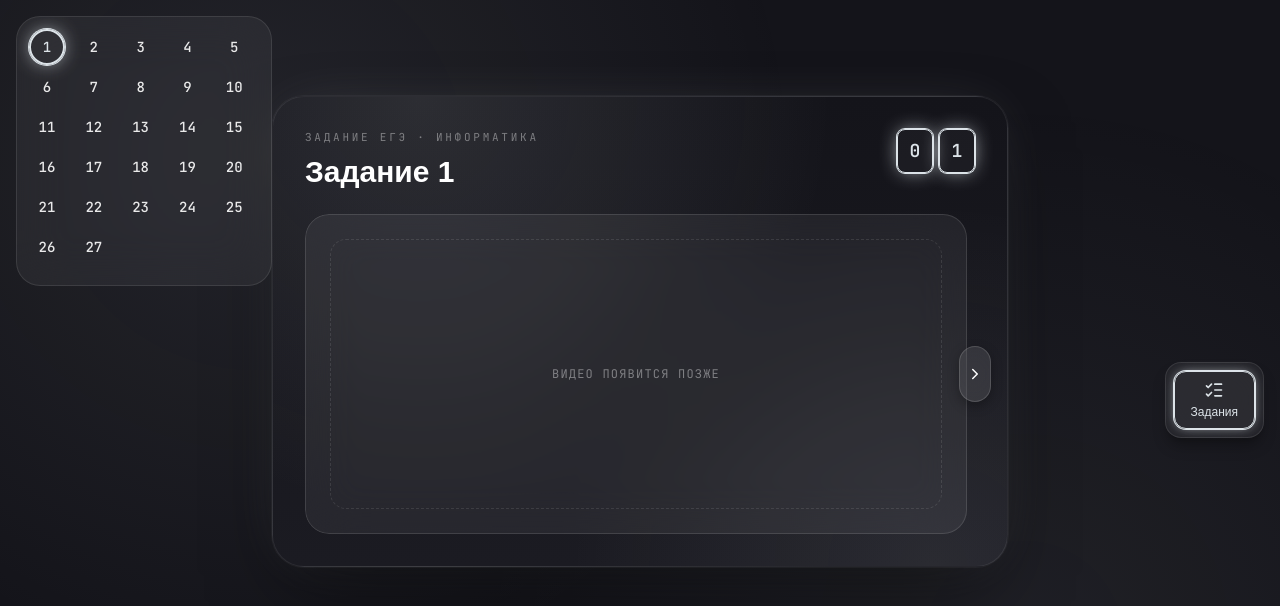
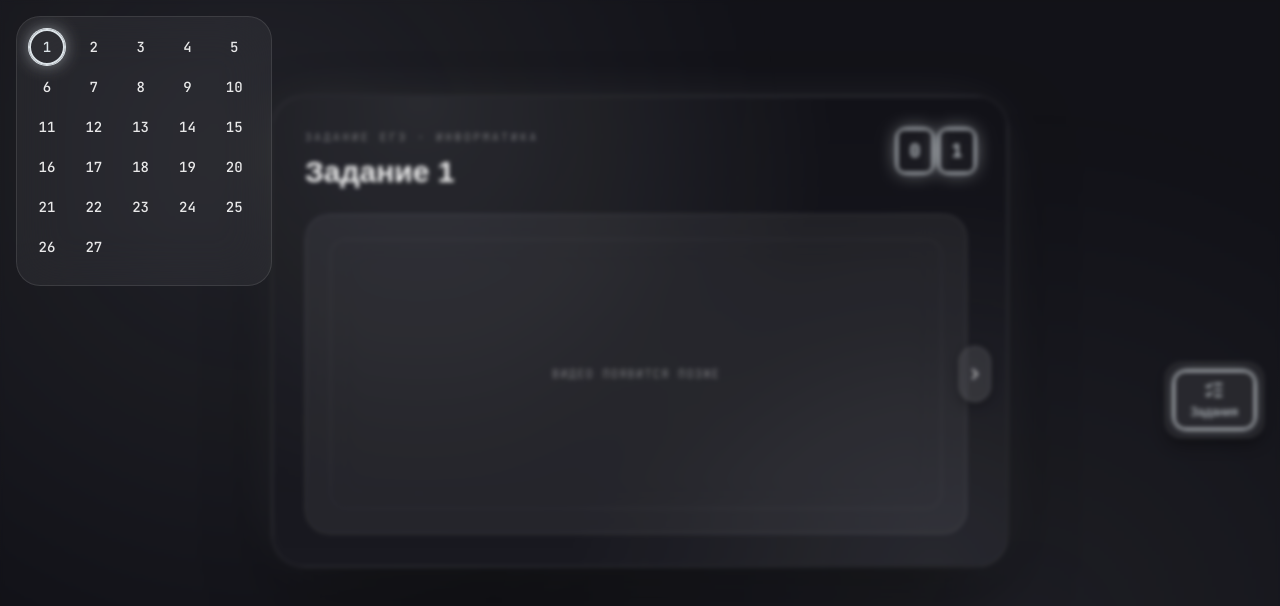
Before and after one commit to IvanIlinov/ege-platform, a Next.js app: page /tasks/1 in a window 1280 px wide. Both pictures are taken after a click on the button 37 px from the left and 37 px from the top of the page. Shown: the top 606 px of the page. Built offline with nearby package versions, Linux system fonts and the light colour scheme; a web font is replaced by a local one.

Commit message:
feat: [UI:TaskNav]  Add overlay-effect

```diff
--- a/features/tasks/components/TaskNav.tsx
+++ b/features/tasks/components/TaskNav.tsx
@@ -2,7 +2,7 @@
 
 import { usePathname } from "next/navigation";
 import { useState, useRef, useEffect } from "react";
-import { motion } from "framer-motion";
+import { AnimatePresence, motion } from "framer-motion";
 import { useTransitionNavigate } from "@/shared/components/PageTransition";
 
 const TASK_COUNT = 27;
@@ -42,16 +42,37 @@ export function TaskNav() {
     }, [isOpen]);
 
     return (
+        <>
+            {/* Размытие фона */}
+            <AnimatePresence>
+                {isOpen && (
+                    <motion.div
+                        initial={{ opacity: 0 }}
+                        animate={{ opacity: 1 }}
+                        exit={{ opacity: 0 }}
+                        transition={{ duration: 0.25 }}
+                        onClick={() => setIsOpen(false)}
+                        className="
+                            fixed inset-0
+                            z-[90]
+                            backdrop-blur-[2px]
+                            bg-black/5
+                        "
+                    />
+                )}
+            </AnimatePresence>
+
+            {/* Меню */}
             <div
                 ref={wrapperRef}
                 className="
-                fixed left-4 bottom-8
+                    fixed
+                    left-4 bottom-8
                     md:bottom-auto md:top-4
                     z-[100]
                 "
             >
                 <motion.div
-                layout
                     layoutId="task-nav"
                     animate={{
                         width: isOpen ? 256 : 40,
@@ -103,7 +124,9 @@ export function TaskNav() {
                                     return (
                                         <button
                                             key={id}
-                                        onClick={() => handleSelect(id)}
+                                            onClick={() =>
+                                                handleSelect(id)
+                                            }
                                             className="
                                                 relative
                                                 w-9 h-9
@@ -147,14 +170,10 @@ export function TaskNav() {
                                     );
                                 })}
                             </div>
-
-                        <button
-                            onClick={() => setIsOpen(false)}
-                            className="hidden"
-                        />
                         </div>
                     )}
                 </motion.div>
             </div>
+        </>
     );
 }
```
Lines whose indentation alone changed are shown as unchanged.
